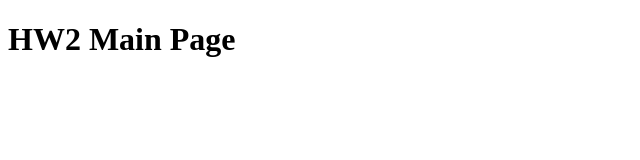
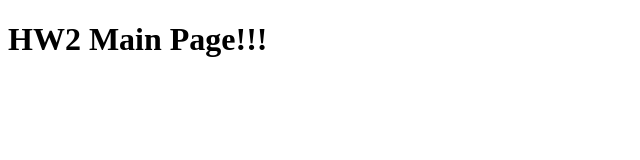
Before and after one commit to CSE134B-FA17-Castro-Lin-You/TeamWatch, a plain HTML site: page public/hw2.html in a window 1280 px wide. Shown: the full height of the page, 0-640 px from the left. Drawn offline with Linux system fonts and the light colour scheme.

Commit message:
push test

```diff
--- a/public/hw2.html
+++ b/public/hw2.html
@@ -10,6 +10,6 @@
 </head>
 
 <body>
-  <h1>HW2 Main Page</h1>
+  <h1>HW2 Main Page!!!</h1>
 </body>
 </html>
```
